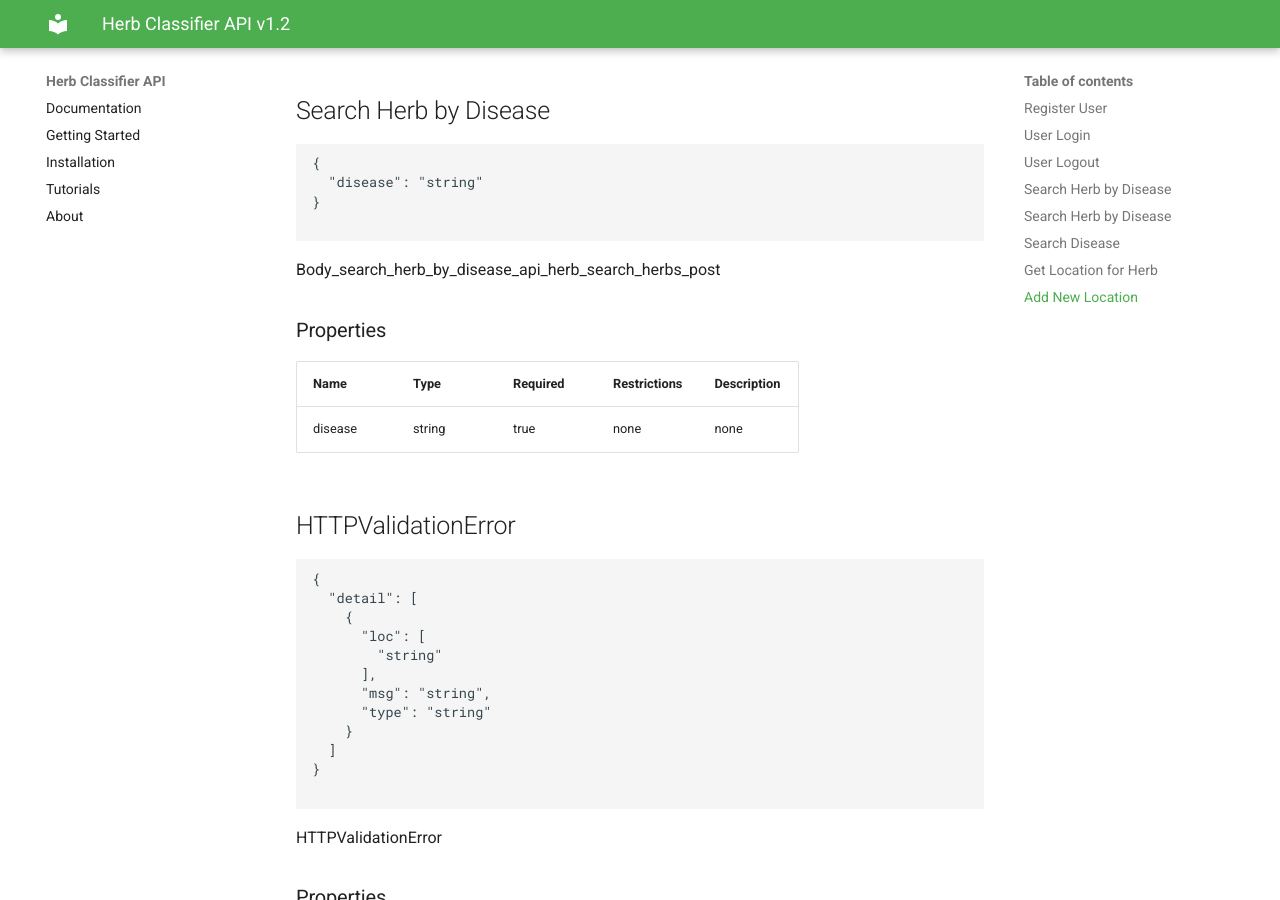
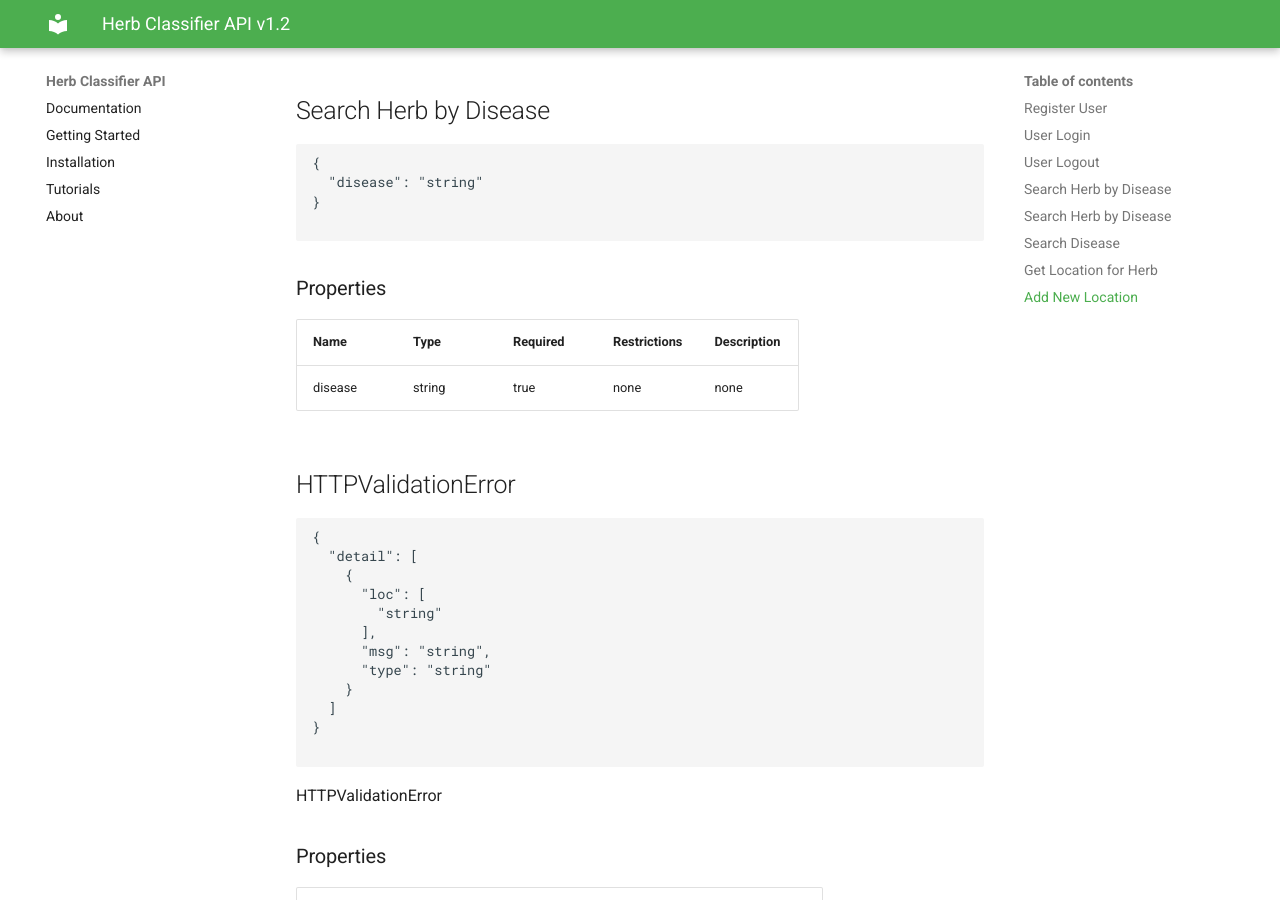
Before and after one commit to dilshankarunarathne/herb-classifier-backend, an MkDocs documentation site: the page built from docs/api_documentation.md, in a window 1280 px wide and 900 px high, scrolled down 37870 px. Built offline with MkDocs 1.6.1 and Material for MkDocs 9.7.7, drawn with Linux system fonts in a browser that asks for light colours.

Commit message:
Update api_documentation.md

````diff
--- a/docs/api_documentation.md
+++ b/docs/api_documentation.md
@@ -1948,7 +1948,6 @@
 
 ```
 
-Body_search_herb_by_disease_api_herb_search_herbs_post
 
 ### Properties
 
````
